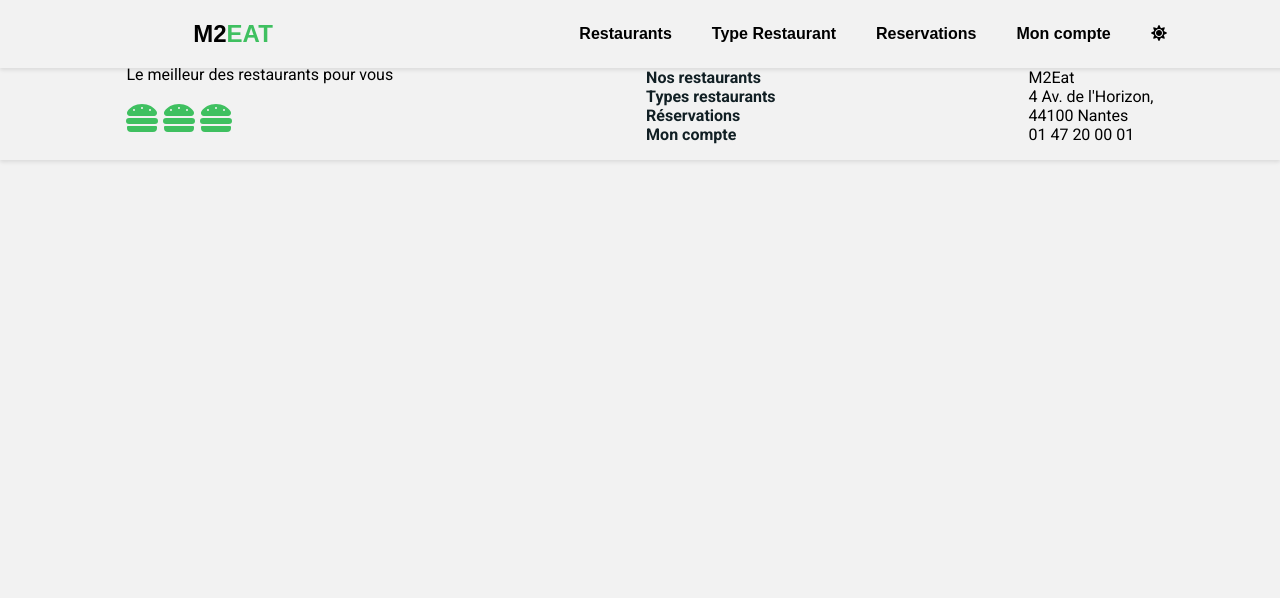
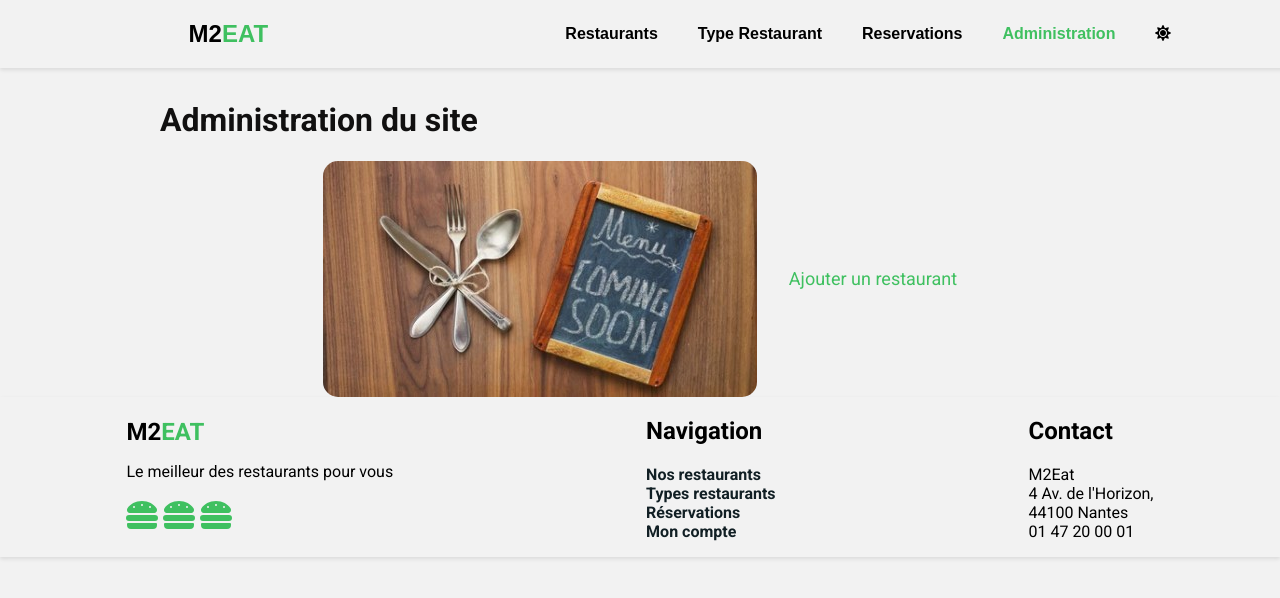
Before and after one commit to lucas-vittaz/restaurant_m2i_nantes, an Angular app: page /administration in a window 1280 px wide. Shown: the top 598 px of the page. Built offline with nearby package versions, Linux system fonts and the light colour scheme.

Commit message:
fix: refresh reservation

```diff
--- /dev/null
+++ b/src/app/administration/administration-routing.module.ts
@@ -0,0 +1,11 @@
+import { NgModule } from '@angular/core';
+import { RouterModule, Routes } from '@angular/router';
+import { PageAdministrationComponent } from './pages/page-administration/page-administration.component';
+
+const routes: Routes = [{ path: '', component: PageAdministrationComponent }];
+
+@NgModule({
+  imports: [RouterModule.forChild(routes)],
+  exports: [RouterModule],
+})
+export class AdministrationRoutingModule {}
--- /dev/null
+++ b/src/app/administration/pages/page-administration/page-administration.component.html
@@ -0,0 +1,10 @@
+<app-template-full-width title="Administration du site">
+  <div class="admin-block">
+    <img src="/assets/images/coming-soon.jpg" />
+    <div class="admin-detail">
+      <a routerLink="/restaurants/add">
+        Ajouter un restaurant
+      </a>
+    </div>
+  </div>
+</app-template-full-width>
--- /dev/null
+++ b/src/app/administration/pages/page-administration/page-administration.component.scss
@@ -0,0 +1,22 @@
+.admin-block {
+  display: flex;
+  align-items: center;
+  justify-content: center;
+  img {
+    border-radius: 15px;
+  }
+  .admin-detail {
+    padding-left: 2rem;
+    h2{
+      color: var(--app-clickable);
+    }
+  }
+  a {
+    text-decoration: none;
+    color: var(--app-clickable);
+    font-size: large;
+  }
+  a:hover {
+    color: var(--app-clickable--secondary);
+  }
+}
--- a/src/app/app-routing.module.ts
+++ b/src/app/app-routing.module.ts
@@ -20,6 +20,13 @@ const routes: Routes = [
       ),
   },
   {
+    path: 'administration',
+    loadChildren: () =>
+      import('./administration/administration.module').then(
+        (m) => m.AdministrationModule
+      ),
+  },
+  {
     path: '**',
     loadChildren: () =>
       import('./page-not-found/page-not-found.module').then(
--- a/src/app/core/components/header/header.component.html
+++ b/src/app/core/components/header/header.component.html
@@ -5,7 +5,7 @@
       <li><a routerLink="/restaurants" routerLinkActive="router-link-active">Restaurants</a></li>
       <li><a routerLink="/type-restaurants" routerLinkActive="router-link-active">Type Restaurant</a></li>
       <li><a routerLink="/reservations" routerLinkActive="router-link-active">Reservations</a></li>
-      <li><a routerLink="#" routerLinkActive="router-link-active">Mon compte</a></li>
+      <li><a routerLink="/administration" routerLinkActive="router-link-active">Administration</a></li>
       <li (click)="toggle()" *ngIf="dark$; else elseBlock"><app-icon-light></app-icon-light></li>
       <ng-template #elseBlock>
         <li (click)="toggle()"><app-icon-dark></app-icon-dark></li>
--- a/src/app/reservations/pages/page-list-reservations/page-list-reservations.component.ts
+++ b/src/app/reservations/pages/page-list-reservations/page-list-reservations.component.ts
@@ -11,17 +11,14 @@ import { NumberFormatStyle } from '@angular/common';
   styleUrls: ['./page-list-reservations.component.scss'],
 })
 export class PageListReservationsComponent {
-  public collection$: BehaviorSubject<Reservation[]>;
+  public collection$!: BehaviorSubject<Reservation[]>;
   public month: string = 'Avril';
   public year: number = 2023;
   public nbDays: number = 30;
   public days: string[];
   public reservation!: Reservation;
 
-  constructor(
-    private reservationService: ReservationService,
-    private restaurantService: RestaurantsService
-  ) {
+  constructor(private reservationService: ReservationService) {
     this.collection$ = this.reservationService.collection$;
     this.days = [];
     for (let i = 1; i < this.nbDays; i++) {
@@ -32,4 +29,8 @@ export class PageListReservationsComponent {
       }
     }
   }
+
+  ngOnInit() {
+    this.reservationService.refreshCollection();
+  }
 }
```
Also changed, not shown: src/app/administration/administration.module.ts (added, +13 -0 lines), src/app/administration/pages/page-administration/page-administration.component.ts (added, +10 -0 lines), src/assets/images/coming-soon.jpg (added), 1 other file (tests, documents, lock files or other folders).
